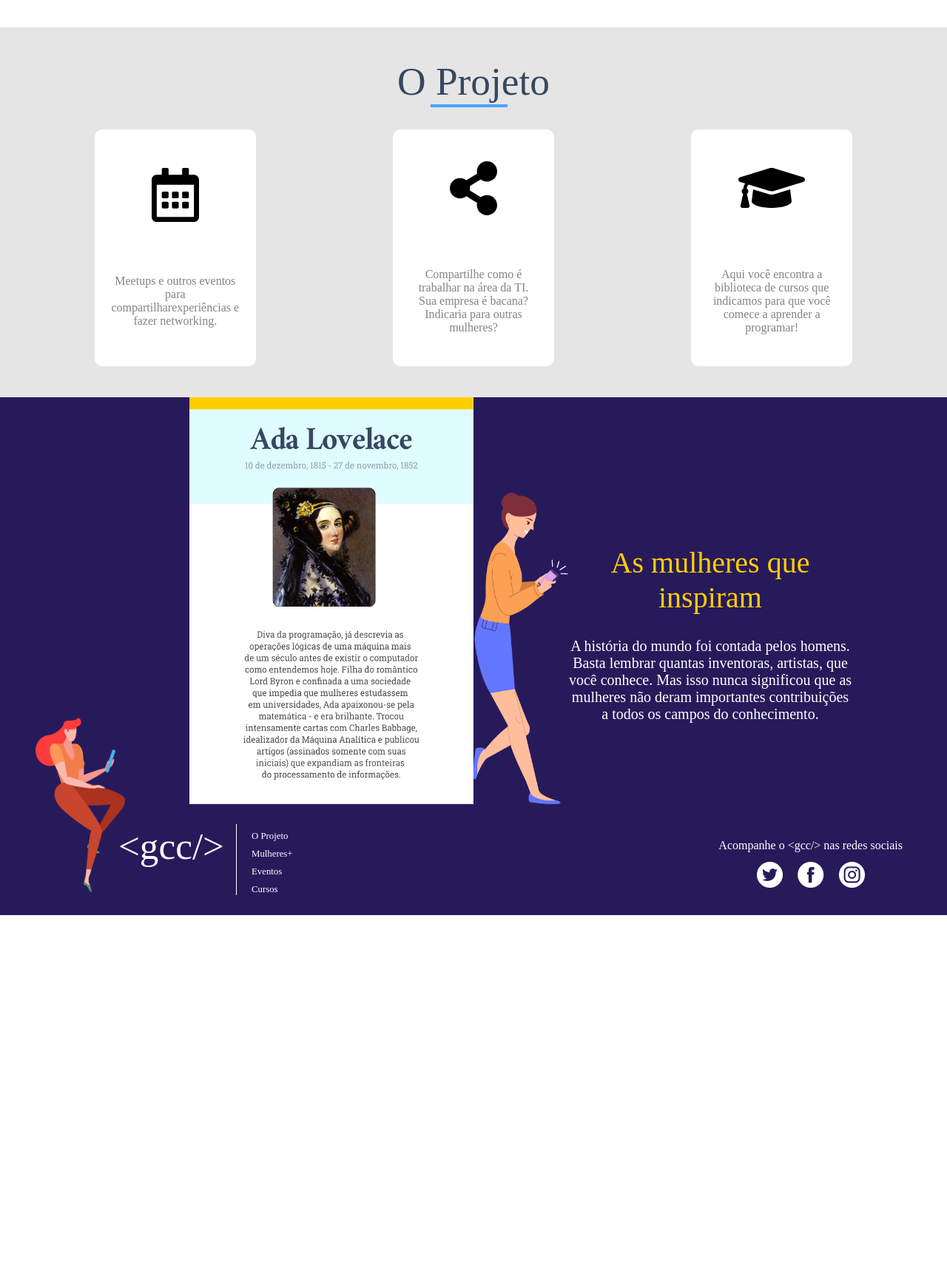
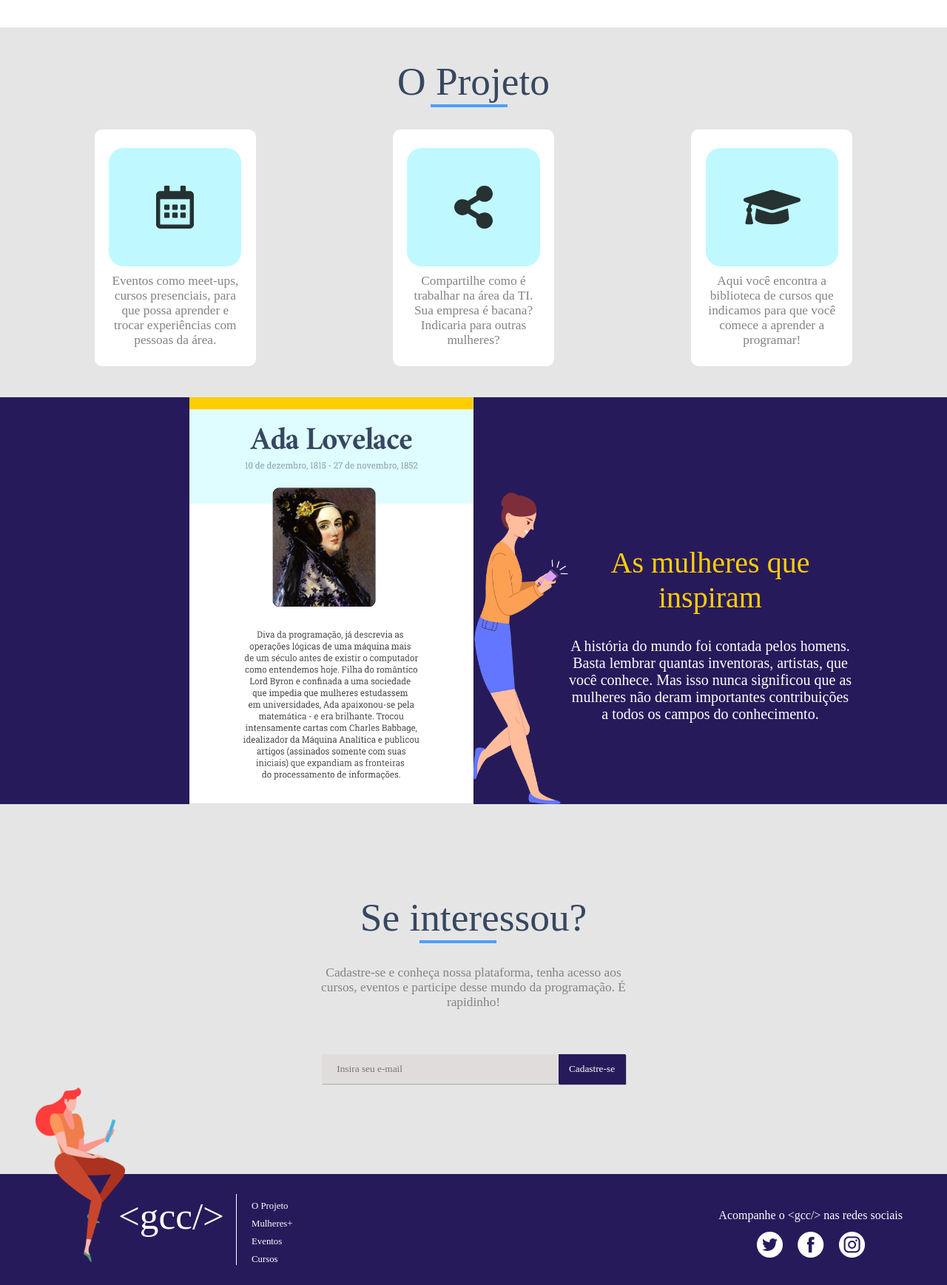
Before and after one commit to marcela093/projeto-demoday, a Django app: page / in a window 1280 px wide. Shown: the part 655-2392 px from the top of the page at 74% size. Before the commit the page ends 1892 px from the top, so only its background shows below. Run offline with Django 3.2, Linux system fonts and the light colour scheme; some web fonts are replaced.

Commit message:
ajustes na home

```diff
--- a/demoday/app/static/index.js
+++ b/demoday/app/static/index.js
@@ -16,4 +16,4 @@ function trocaBanner(){
     banner.src = banners[bannerAtual];
 }
 
-setInterval(trocaBanner, 2000);
+setInterval(trocaBanner, 4000);
--- a/demoday/app/static/style.css
+++ b/demoday/app/static/style.css
@@ -101,12 +101,16 @@ section h2::after{
 }
 
 .quadrado{
+    background-color: #BFF9FF;
+    border-radius: 20px;
     display: flex;
-    width:  18vw;
+    width:  14vw;
     justify-content: center;
-    align-items: flex-start;
-    height: 18vh;
+    align-items: center;
+    height: 20vh;
 }
+
+
 .info{
     background-color: white;
     height: 40vh;
@@ -120,21 +124,23 @@ section h2::after{
 }
 
 section img{
-    width: 5vw;
+    width: 4vw;
+    opacity: 0.8;
 }
 
 .cap{
-    width: 7vw;
+    width: 6vw;
 }
 
 section p{
     color: #838383;
-    font-size: 15t;
+    font-size: 13pt;
     font-family: 'Roboto Slab', serif;
     text-align: center;
 }
 
 .paragrafo{
+   margin-top: 10px;
     width: 80%;
 }
 
@@ -194,3 +200,41 @@ article p{
     font-family: 'Roboto Slab', serif;
     font-size: 15pt;
 }
+
+.titulo::after{
+    content: " ";
+    display: block;
+    border: 2px solid #4CA0FF;
+    width: 100px;
+    margin-left: 80px;
+    margin-bottom: 30px;
+}
+
+.frase{
+    height: 15vh;
+    width: 35%;
+}
+
+.email{
+    display: flex;
+}
+
+section input{
+    background-color: #E1DCDC;
+    border: none;
+    box-shadow: 1px 1px 1px  rgb(179, 176, 176);
+    font-family: 'Roboto Slab', serif;
+    height: 5vh;
+    padding-left: 20px;
+    width: 25vw;
+}
+
+section button{
+    background-color: #271A5B;
+    border: none;
+    box-shadow: 1px 1px 1px rgb(36, 24, 83);
+    color: white;
+    font-family: 'Roboto Slab', serif;
+    height: 5vh;
+    width: 7vw;
+}
--- a/demoday/app/templates/index.html
+++ b/demoday/app/templates/index.html
@@ -29,7 +29,7 @@
 				<img src="../static/images/ícones-gcc/eventos.svg" alt="desenho calendario">
 			</div>
 			<div class="paragrafo">
-				<a href="/eventos/"><p>Meetups e outros eventos para compartilharexperiências e fazer networking.</p></a>
+				<a href="/eventos/"><p> Eventos como meet-ups, cursos presenciais, para que possa aprender e trocar experiências com pessoas da área. </p></a>
 			</div>
 		</div>
 		<div class="info">
@@ -72,4 +72,16 @@
 		</div>
 	</div>
 </article>
+<section>
+	<div>
+		<h2 class="titulo">Se interessou?</h2>
+	</div>
+	<div class="frase">
+		<p>Cadastre-se e conheça nossa plataforma, tenha acesso aos cursos, eventos e participe desse mundo da programação. É rapidinho!</p>
+	</div>
+	<div class="email">
+		<input type="email" placeholder="Insira seu e-mail">
+		<button>Cadastre-se</button>
+	</div>
+</section>
 {% endblock %}
```
